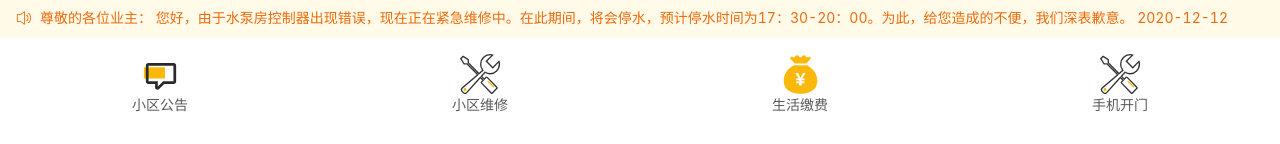
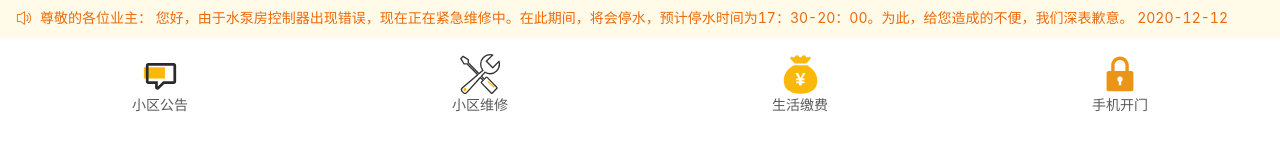
Before and after one commit to property-BNUZ/property, a Vue app: page /Announcement in a window 1280 px wide. Shown: the part 252-396 px from the top of the page. Built offline with nearby package versions, Linux system fonts and the light colour scheme.

Commit message:
更换图标

```diff
--- a/src/components/home/IconBox.vue
+++ b/src/components/home/IconBox.vue
@@ -33,7 +33,7 @@
                     },
                     {
                         id: "004",
-                        img: "#icon-baoshibaoxiu",
+                        img: "#icon-suo-copy",
                         desc: "手机开门",
                         link: 'Door'
                     },
--- a/src/views/Announcement.vue
+++ b/src/views/Announcement.vue
@@ -1,6 +1,5 @@
 <template>
   <div>
-    <!-- <door-header :title="title" /> -->
     <page-header :title="title" :backurl='this.$route.query.backurl' />
     <van-notice-bar left-icon="volume-o" text="请广大业主积极按时缴纳小区的电费物业费，争做文明小区，从我做起！" />
     <van-swipe-cell>
```
